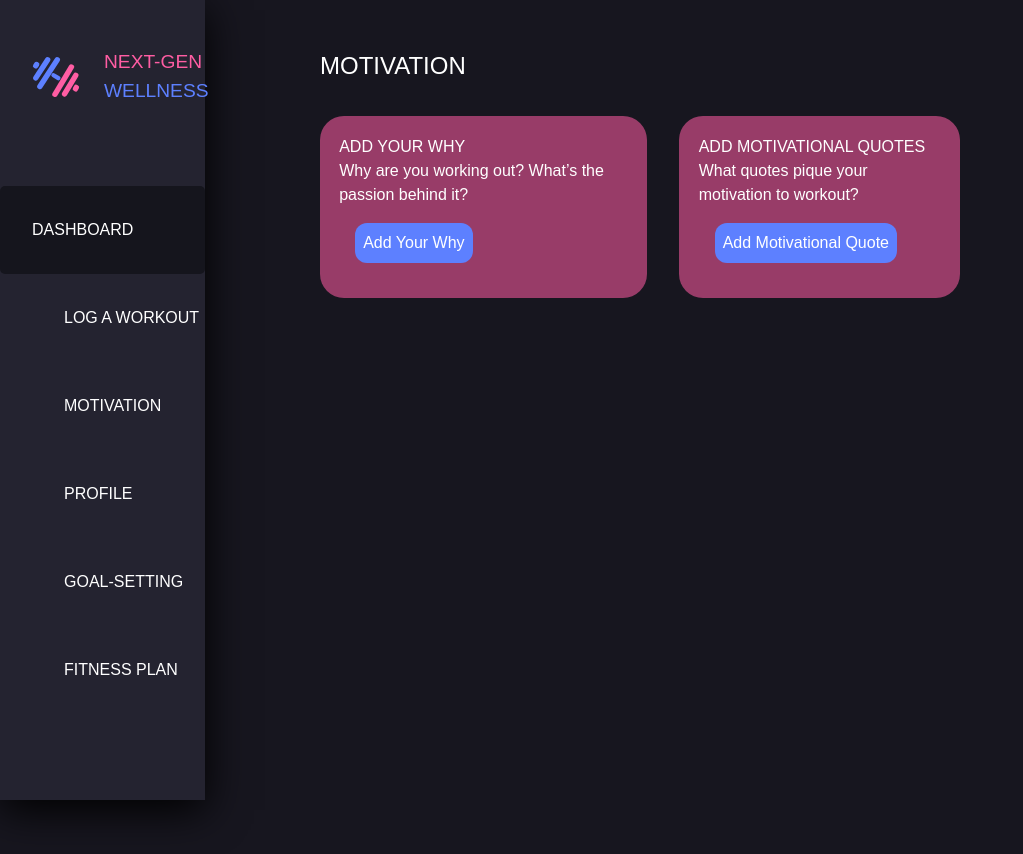
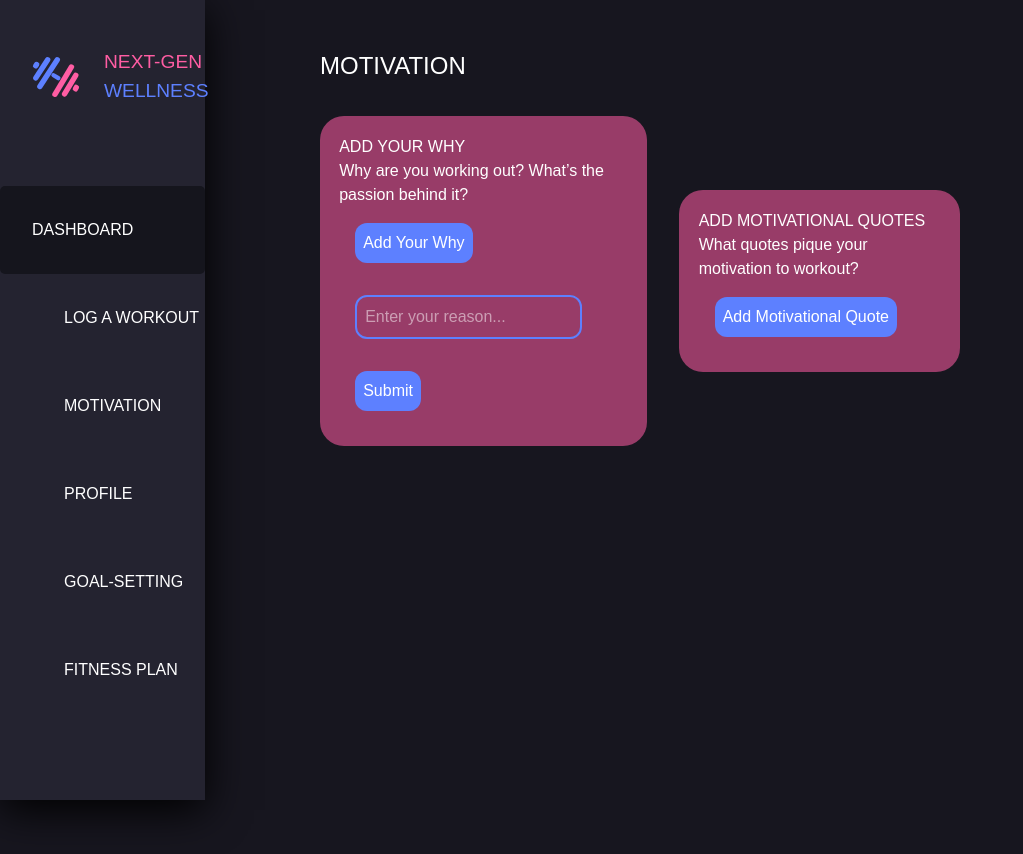
Before and after one commit to RiaChacko/NextGenWellness, a React (Vite) app: page /motivation in a window 1280 px wide. Both pictures are taken after a click on the button "Add Your Why". Shown: the top 854 px of the page, without its empty margins (0-1023 px from the left). Built offline with nearby package versions, Linux system fonts and the light colour scheme; a web font is replaced by a local one.

Commit message:
Added form fields for add your why/quotes (motivation)

```diff
--- a/src/pages/Motivation.css
+++ b/src/pages/Motivation.css
@@ -40,6 +40,10 @@
     background-color: #5D80FF;
 }
 
+.why-container button:hover{
+    cursor: pointer;
+}
+
 .motivation-container{
     padding: 1.2rem;
     background-color: #ff5da38e;
@@ -50,6 +54,10 @@
 
 .motivation-container button{
     background-color: #5D80FF;
+}
+
+.motivation-container button:hover{
+    cursor: pointer;
 }
 
 .motivation-image-section p{
--- a/src/pages/Motivation.jsx
+++ b/src/pages/Motivation.jsx
@@ -27,6 +27,32 @@ function Motivation () {
         ));
     };
 
+    const [showWhyForm, setShowWhyForm] = useState(false);
+    const [showMotivationForm, setShowMotivationForm] = useState(false);
+    const [whyInput, setWhyInput] = useState("");
+    const [motivationalQuote, setMotivationalQuote] = useState("");
+
+    const toggleWhyForm = () => {
+        setShowWhyForm(!showWhyForm);
+    };
+
+    const toggleMotivationForm = () => {
+        setShowMotivationForm(!showMotivationForm);
+    };
+
+    const handleWhySubmit = (e) => {
+        e.preventDefault();
+        setShowWhyForm(false);
+        setWhyInput("");
+    };
+
+
+    const handleMotivationSubmit = (e) => {
+        e.preventDefault();
+        setShowMotivationForm(false);
+        setMotivationalQuote("");
+    };
+
     return(
         <div className="motivation-pg-container">
             <Navbar/>
@@ -35,12 +61,36 @@ function Motivation () {
                 <div className="why-container">
                     <h3>ADD YOUR WHY</h3>
                     <p>Why are you working out? What’s the passion behind it?</p>
-                    <button>Add Your Why</button>
+                    <button onClick={toggleWhyForm}>Add Your Why</button>
+                    {showWhyForm && (
+                        <form onSubmit={handleWhySubmit}>
+                            <input
+                                type="text"
+                                placeholder="Enter your reason..."
+                                value={whyInput}
+                                onChange={(e) => setWhyInput(e.target.value)}
+                                required
+                            />
+                            <button type="submit">Submit</button>
+                        </form>
+                    )}
                 </div>
                 <div className="motivation-container">
                     <h3>ADD MOTIVATIONAL QUOTES</h3>
                     <p>What quotes pique your motivation to workout?</p>
-                    <button>Add Motivational Quote</button>
+                    <button onClick={toggleMotivationForm}>Add Motivational Quote</button>
+                    {showMotivationForm && (
+                        <form onSubmit={handleMotivationSubmit}>
+                            <input
+                                type="text"
+                                placeholder="Enter your motivational quote..."
+                                value={motivationalQuote}
+                                onChange={(e) => setMotivationalQuote(e.target.value)}
+                                required
+                            />
+                            <button type="submit">Submit</button>
+                        </form>
+                    )}
                 </div>
             </div>
             {/* <div className="motivation-image-section">
```
